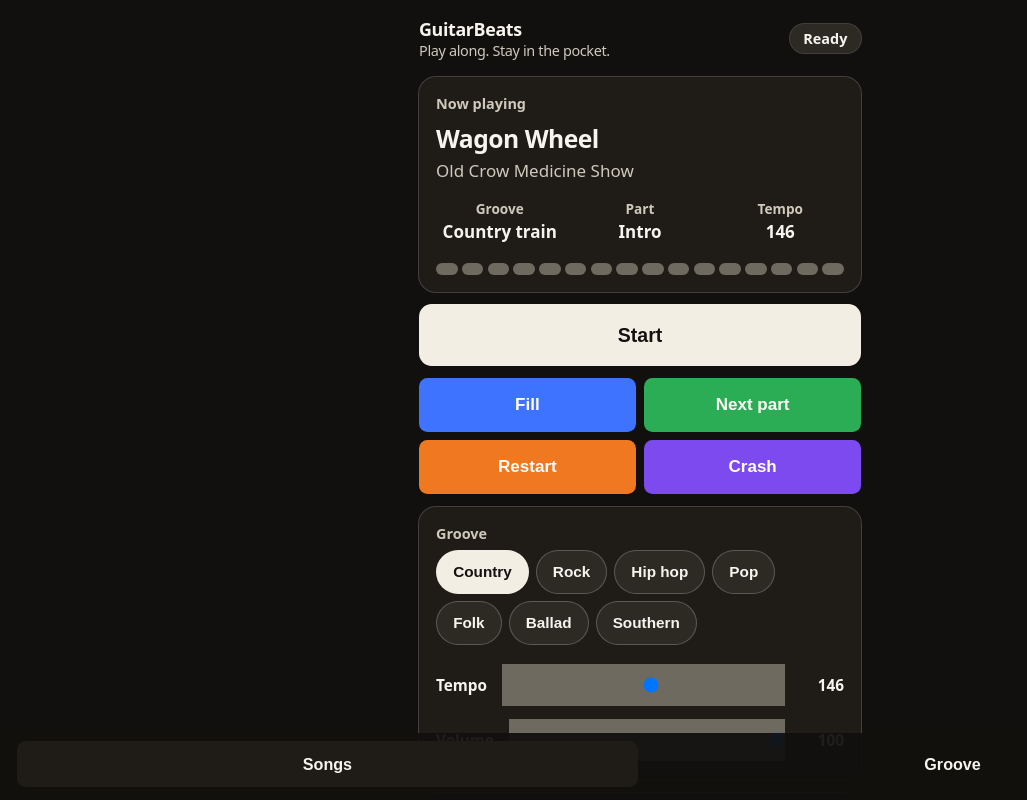
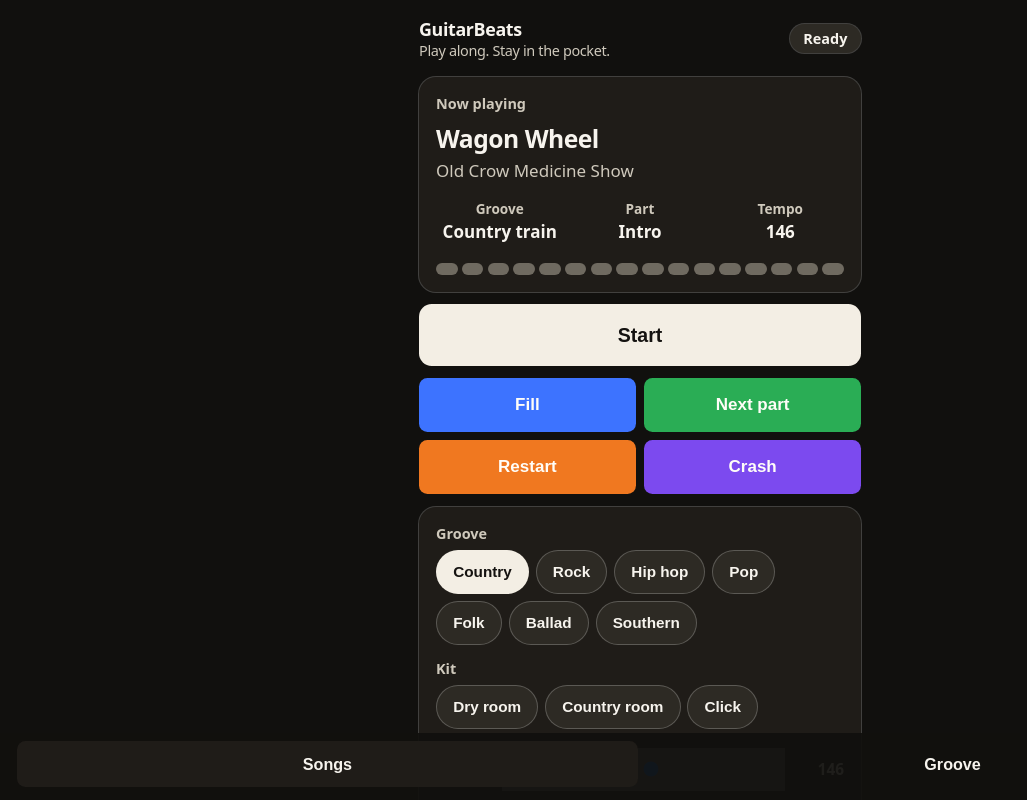
Before and after one commit to toddhass/guitarbeats, a React (Vite) app: page / in a window 1280 px wide. Shown: the whole page, without its empty margins (0-1027 px from the left). Built offline with nearby package versions, Linux system fonts and the light colour scheme.

Commit message:
Kit and click controls in the transport

```diff
--- a/src/components/Transport.tsx
+++ b/src/components/Transport.tsx
@@ -14,6 +14,12 @@
   const setBpm = useApp((s) => s.setBpm);
   const volume = useApp((s) => s.volume);
   const setVolume = useApp((s) => s.setVolume);
+  const kit = useApp((s) => s.kit);
+  const setKit = useApp((s) => s.setKit);
+  const clickOn = useApp((s) => s.clickOn);
+  const setClickOn = useApp((s) => s.setClickOn);
+  const clickLevel = useApp((s) => s.clickLevel);
+  const setClickLevel = useApp((s) => s.setClickLevel);
 
   function press(fn: () => void) {
     return {
@@ -40,15 +46,14 @@
         <p className="label">Groove</p>
         <div className="chips">
           {STYLES.map((s) => (
-            <button
-              key={s.id}
-              type="button"
-              className={`chip${song.feel === s.id ? " on" : ""}`}
-              {...press(() => selectFeel(s.id))}
-            >
-              {s.label}
-            </button>
+            <button key={s.id} type="button" className={`chip${song.feel === s.id ? " on" : ""}`} {...press(() => selectFeel(s.id))}>{s.label}</button>
           ))}
+        </div>
+        <p className="label" style={{ marginTop: "0.85rem" }}>Kit</p>
+        <div className="chips">
+          <button type="button" className={`chip${kit === "dry" ? " on" : ""}`} {...press(() => setKit("dry"))}>Dry room</button>
+          <button type="button" className={`chip${kit === "room" ? " on" : ""}`} {...press(() => setKit("room"))}>Country room</button>
+          <button type="button" className={`chip${clickOn ? " on" : ""}`} {...press(() => setClickOn(!clickOn))}>Click</button>
         </div>
         <div className="sliders" style={{ marginTop: "1rem" }}>
           <label className="sl">
@@ -61,6 +66,11 @@
             <input type="range" min={0} max={100} value={volume} onChange={(e) => setVolume(Number(e.target.value))} />
             <span>{volume}</span>
           </label>
+          <label className="sl">
+            Click
+            <input type="range" min={0} max={100} value={clickLevel} onChange={(e) => setClickLevel(Number(e.target.value))} />
+            <span>{clickLevel}</span>
+          </label>
         </div>
       </section>
     </>
```
